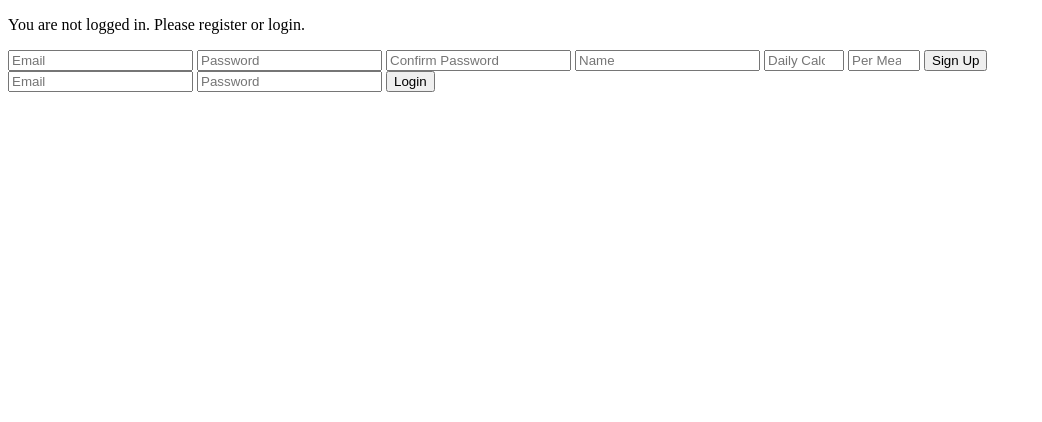
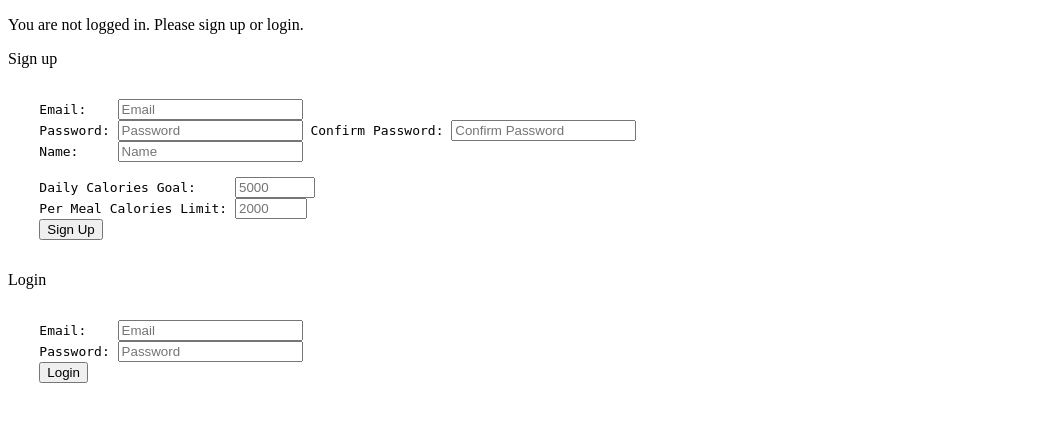
Before and after one commit to JQ100/nourishcampus, a Flask app: page /customer in a window 1280 px wide. Shown: the top 422 px of the page, without its empty margins (0-1042 px from the left). Run offline with Flask 2, Linux system fonts and the light colour scheme; some libraries are stand-ins or nearby versions.

Commit message:
format the customer login/signup page

```diff
--- a/nourish_campus/blueprints/customer/templates/views/unauthenticated.html
+++ b/nourish_campus/blueprints/customer/templates/views/unauthenticated.html
@@ -1,19 +1,23 @@
-<p>You are not logged in. Please register or login.</p>
+<p>You are not logged in. Please sign up or login.</p>
+<p>Sign up</p>
+<form method="POST" action="">
+    <pre>
+    {{ register_form.hidden_tag() }}
+    Email:    {{ register_form.email( placeholder = "Email") }}
+    Password: {{ register_form.password( placeholder = "Password") }} Confirm Password: {{ register_form.confirm_password( placeholder = "Confirm Password") }}
+    Name:     {{ register_form.name( placeholder = "Name") }}
 
+    Daily Calories Goal:     {{ register_form.daily_calories_goal( placeholder = "5000") }}
+    Per Meal Calories Limit: {{ register_form.per_meal_calories_limit( placeholder = "2000") }}
+    {{ register_form.submit() }}
+    </pre>
+</form>
+<p>Login</p>
 <form method="POST" action="">
-    {{ register_form.hidden_tag() }}
-    {{ register_form.email( placeholder = "Email") }}
-    {{ register_form.password( placeholder = "Password") }}
-    {{ register_form.confirm_password( placeholder = "Confirm Password") }}
-    {{ register_form.name( placeholder = "Name") }}
-    {{ register_form.daily_calories_goal( placeholder = "Daily Calories Goal") }}
-    {{ register_form.per_meal_calories_limit( placeholder = "Per Meal Calories Limit") }}
-    {{ register_form.submit() }}
+    <pre>
+    {{ login_form.hidden_tag() }}
+    Email:    {{ login_form.email(placeholder = "Email") }}
+    Password: {{ login_form.password(placeholder = "Password") }}
+    {{ login_form.submit() }}
+    </pre>
 </form>
-
-<form method="POST" action="">
-    {{ login_form.hidden_tag() }}
-    {{ login_form.email(placeholder = "Email") }}
-    {{ login_form.password(placeholder = "Password") }}
-    {{ login_form.submit() }}
-</form>
```
